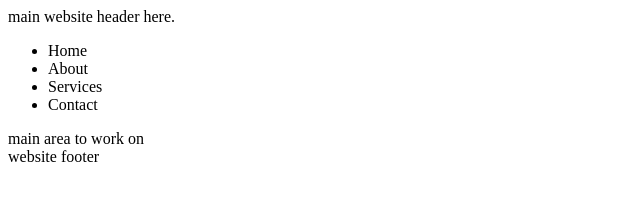
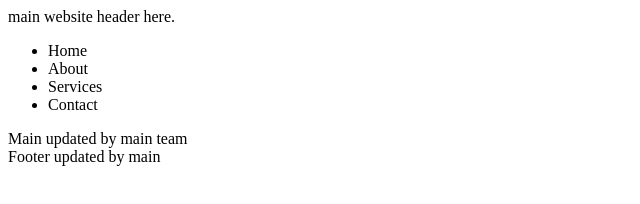
Before and after one commit to indermalhotra/practiceWithHTML, a plain HTML site: page index.html in a window 1280 px wide. Shown: the whole page, without its empty margins (0-640 px from the left). Drawn offline with Linux system fonts and the light colour scheme.

Commit message:
main portion updated

```diff
--- a/index.html
+++ b/index.html
@@ -19,10 +19,10 @@
         </ul>
     </nav>
     <main>
-        main area to work on
+        Main updated by main team
     </main>
     <footer>
-        website footer
+        Footer updated by main
     </footer>
 </body>
 </html>
```
